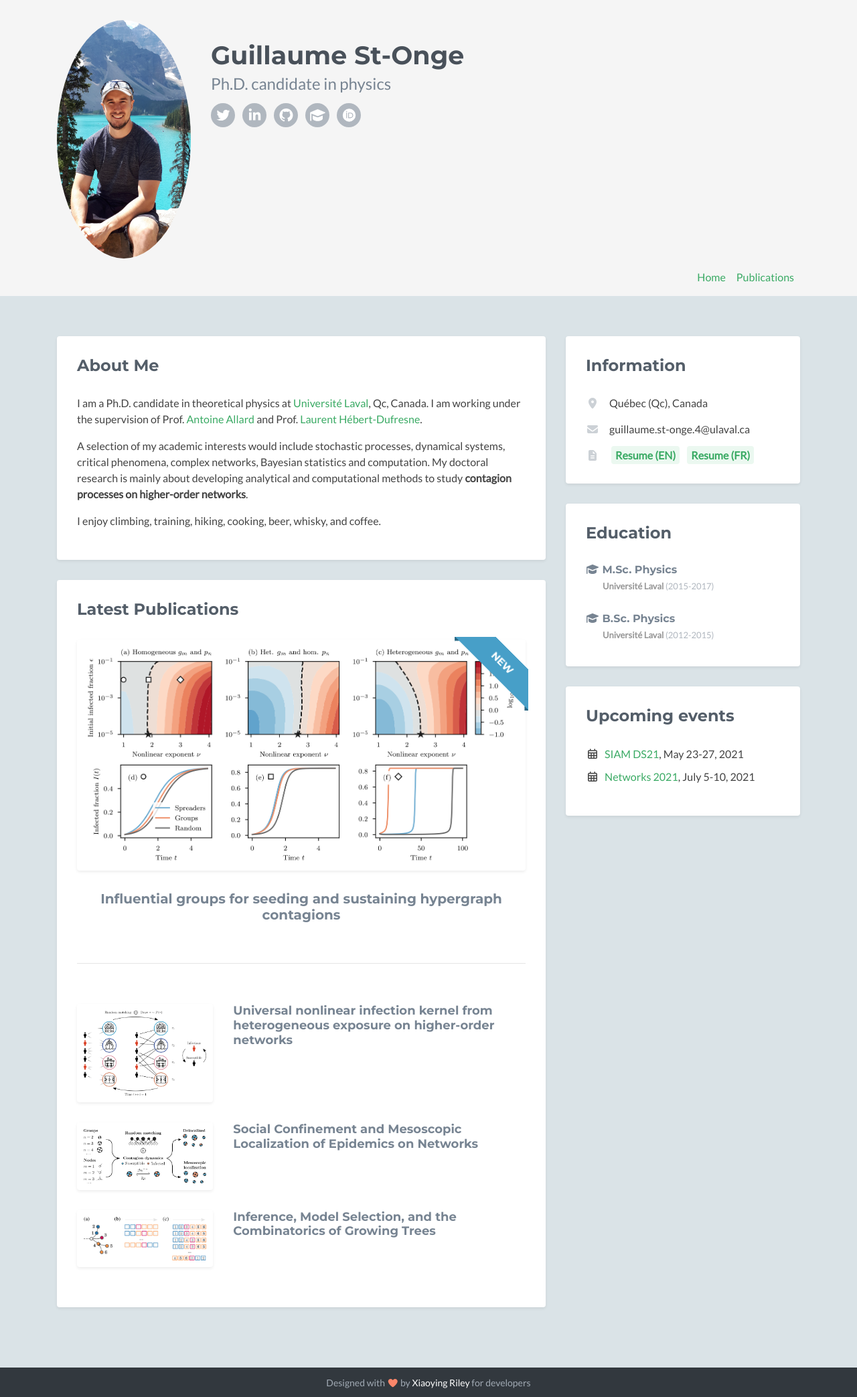
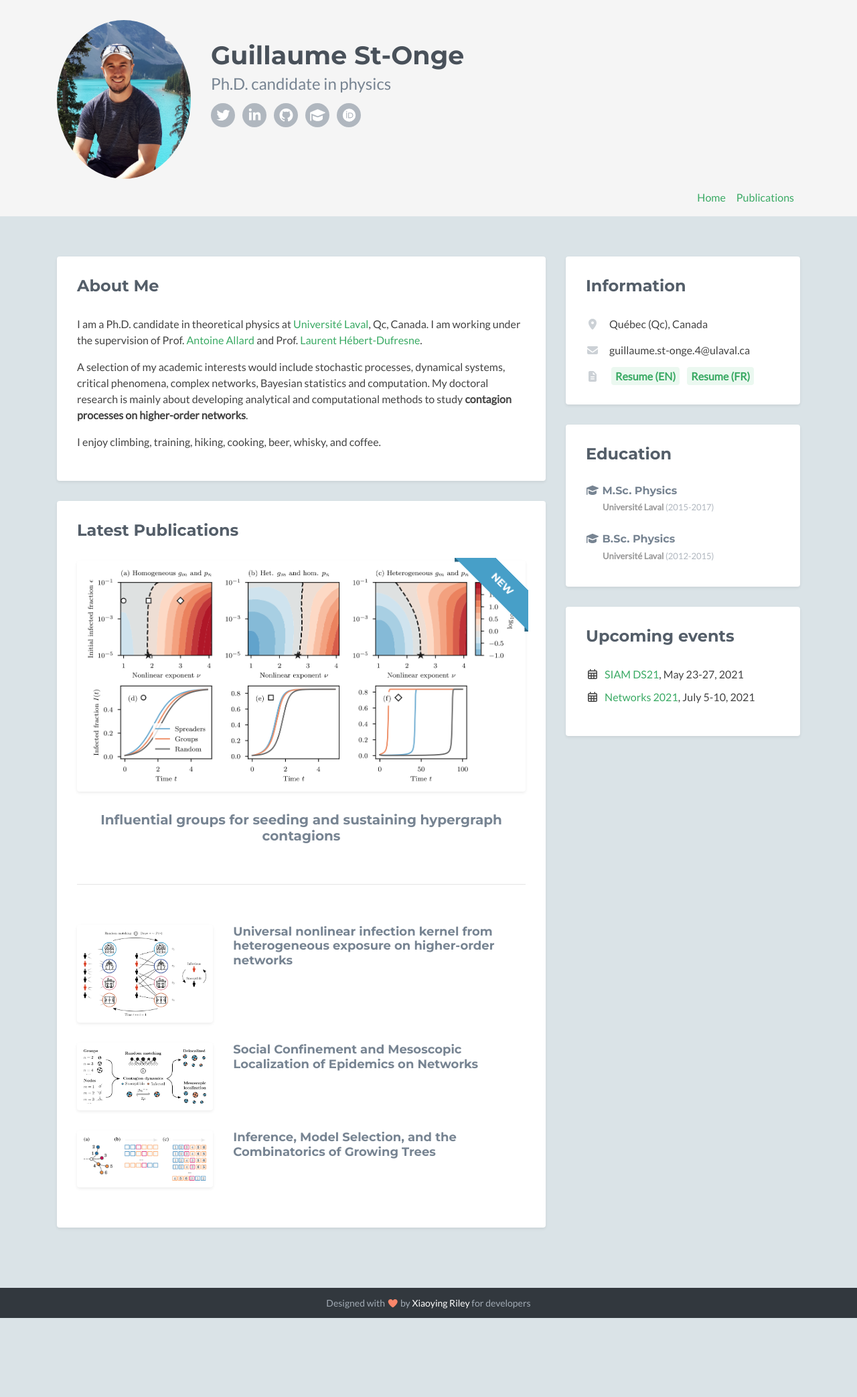
Before and after one commit to gstonge/gstonge.github.io, a Jekyll site: the page built from index.html, in a window 1280 px wide. Shown: the whole page at 67% size. Built offline with Jekyll 4.4.1, drawn with Linux system fonts in a browser that asks for light colours; nearby versions of some CDN libraries; library files that are not in the unit come from our copies; after the commit the page ends 1968 px from its top, so only the background shows below that.

Commit message:
profile picture changed

```diff
--- a/_includes/header.html
+++ b/_includes/header.html
@@ -1,6 +1,6 @@
 <header class="header">
     <div class="container clearfix">
-        <img class="profile-image img-fluid float-left rounded-circle" src="{{ "/assets/images/profile_picture.jpg" | prepend: site.baseurl }}" alt="profile image" />
+        <img class="profile-image img-fluid float-left rounded-circle" src="{{"/assets/images/profile_picture.png" | prepend: site.baseurl }}" alt="profile image" />
         <div class="profile-content float-left">
             <h1 class="name">Guillaume St-Onge</h1>
             <h2 class="desc">Ph.D. candidate in physics</h2>
```
Also changed, not shown: assets/images/profile_picture.png (added).
